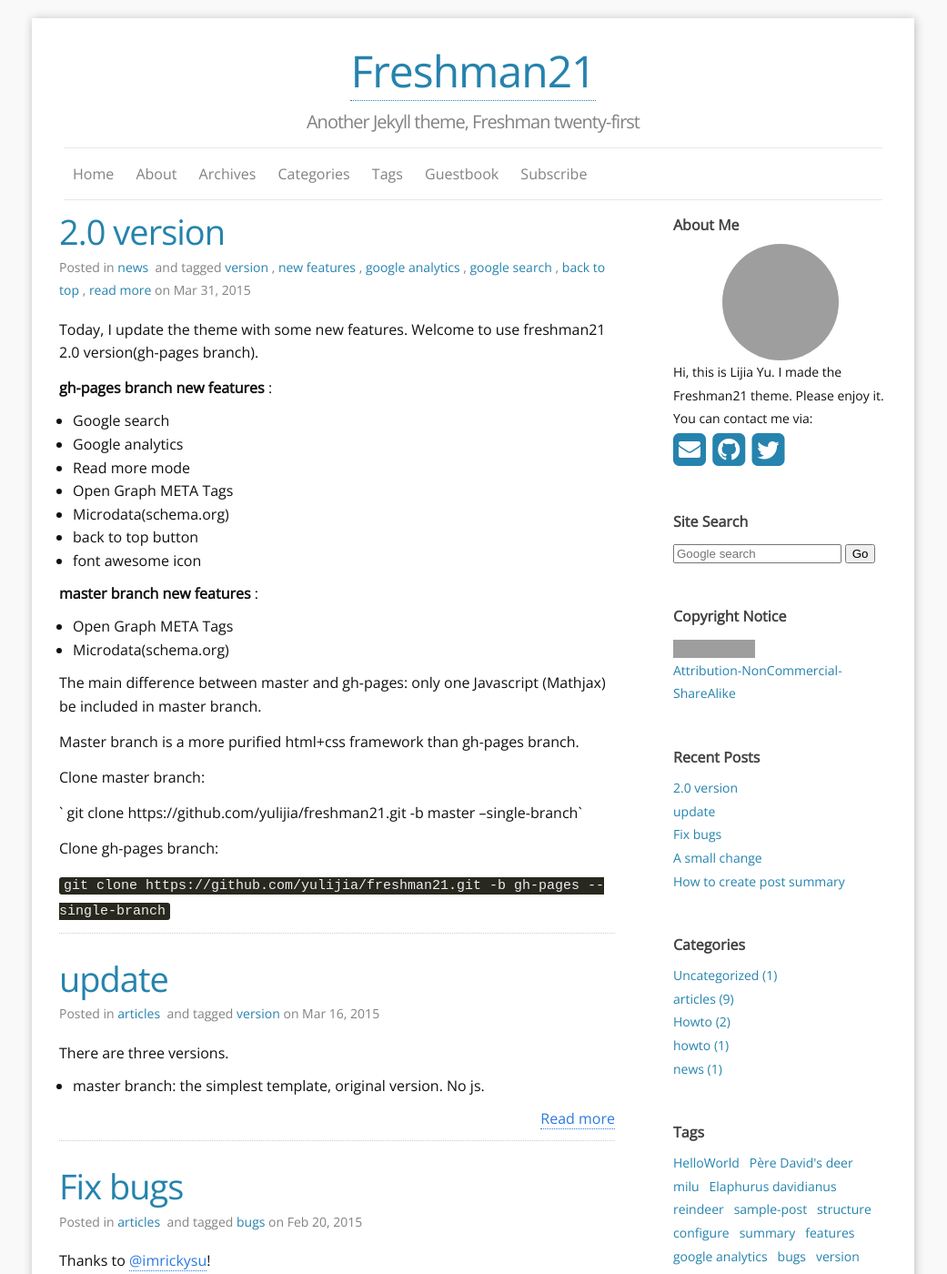
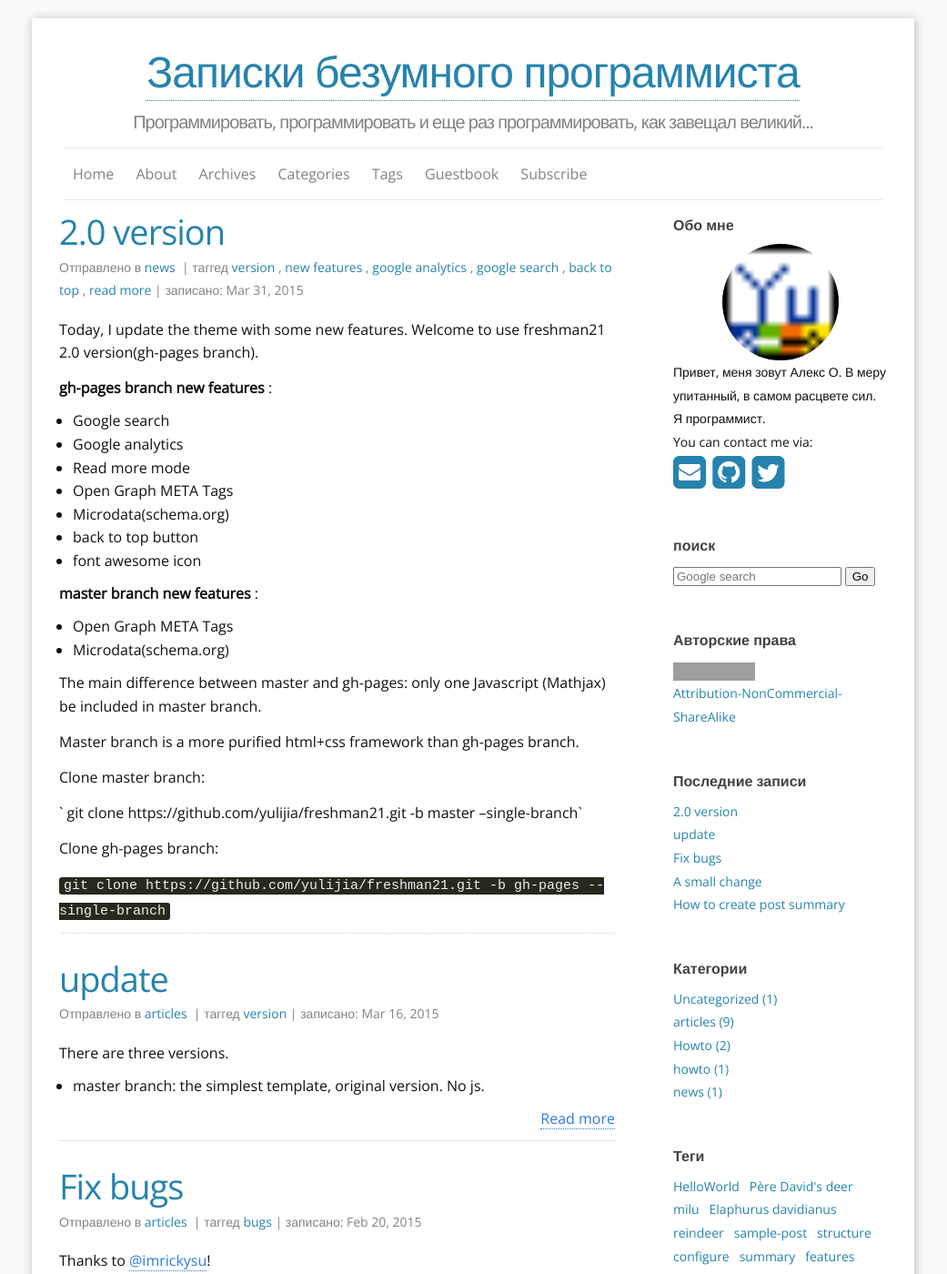
Before and after one commit to abushmelev/oalex, a Jekyll site: the page built from index.html, in a window 1280 px wide and 1400 px high. Shown: the whole window at 91% size, without its empty margins (120-1161 px from the left). Built offline with Jekyll 4.4.1, drawn with Linux system fonts in a browser that asks for light colours; nearby versions of some CDN libraries; the list of posts is cut into pages by our own code; some of the changed text lies outside the part shown; grey boxes are pictures that could not be loaded.

Commit message:
Первоначальные настройки сайта

```diff
--- a/_config.yml
+++ b/_config.yml
@@ -1,30 +1,44 @@
 ### Site info:
-title: Freshman21
-tagline: Another Jekyll theme, Freshman twenty-first
-author: Lijia Yu
-email: yu@lijiayu.net
+title: Записки безумного программиста
+tagline: Программировать, программировать и еще раз программировать, как завещал великий...
+author: Алекс О
+email: bushmelev@gmail.com
 description: "Freshman21 is a Jekyll blog theme." # You can edit this line in _config.yml. It will appear in your document head meta and in your feed.xml site description
 keywords: "Jekyll, theme, Freshman21"
-baseurl: "/freshman21" # the subpath of your site, e.g. /blog/
-url: "http://yulijia.net/freshman21" # the base hostname & protocol for your site
-locale: en_US
+baseurl: "/oalex" # the subpath of your site, e.g. /blog/
+url: "https://abushmelev.github.io/" # the base hostname & protocol for your site
+locale: ru_RU
 
 ### Personal info and site tools info:
-twitter_username: yulijia
-github_username:  yulijia
-disqus_shortname: freshman21
+twitter_username: bushmelev
+github_username:  abushmelev
+disqus_shortname: oalex
 favicon:     "/images/favicon.ico"
-aboutme: Hi, this is Lijia Yu. I made the Freshman21 theme. Please enjoy it. # these are shown on aboutme-sidebar.
-aboutme_photo: https://i.imgur.com/Mdc4szJl.jpg# your photo.
-google_analytics_key: UA-57979084-1 # put YOUR key here to enable tracking! (blank to disable)
+aboutme: Привет, меня зовут Алекс О. В меру упитанный, в самом расцвете сил. Я программист. # these are shown on aboutme-sidebar.
+aboutme_photo: /images/favicon.ico # your photo.
+google_analytics_key:  # put YOUR key here to enable tracking! (blank to disable)
 
 
 ### Site setting:
 ShowContactInfo: "True" # Personal Info (twitter,github,email) can be seen on aboutme-sidebar, those info only shown where ShowContactInfo == True
 default_column: "two" # blog style: two columns, if default_column != "two", you will see a one column blog.
-default_locale: "en" # blog sidebar language set, only include: English(en) and Chinese (cn)
+default_locale: "ru" # blog sidebar language set, only include: English(en) and Chinese (cn)
 
 locales:
+    ru:
+      Aboutme: "Обо мне"
+      Archives: "Архивы"
+      Blogroll: "Записки"
+      Categories: "Категории"
+      Copyright_Notice: "Авторские права"
+      Recent_Posts: "Последние записи"
+      Tags: "Теги"
+      Previous: "Обратно"
+      Next: "Туда"
+      PostedInCategories: "Отправлено в"
+      Taggedwith: "| таггед"
+      PostDate: "| записано: "
+      Google_search: "поиск"
     en:
       Aboutme: "About Me"
       Archives: "Archives"
@@ -39,20 +53,6 @@ locales:
       Taggedwith: "and tagged"
       PostDate: "on "
       Google_search: "Site Search"
-    cn:
-      Aboutme: "关于我"
-      Archives: "存档"
-      Blogroll: "良师益友"
-      Categories: "分类目录"
-      Copyright_Notice: "版权声明"
-      Recent_Posts: "近期文章"
-      Tags: "标签"
-      Previous: "前一页"
-      Next: "后一页"
-      PostedInCategories: "目录:"
-      Taggedwith: "| 标签:"
-      PostDate: "| 发表时间: "
-      Google_search: "站内搜索"
 ### your Blogroll info, only name can shown on the page.
 
 Blogroll:
@@ -60,8 +60,8 @@ Blogroll:
         href: http://yulijia.net/freshman
         title: Another Jekyll blog theme
       - name: author's website
-        href: http://yulijia.net/
-        title: Lijia Yu's website
+        href: http://bushmelev.ru/
+        title: Мир кода Алекса О
 
 
 ### Build settings
```
Also changed, not shown: 1 other file.
